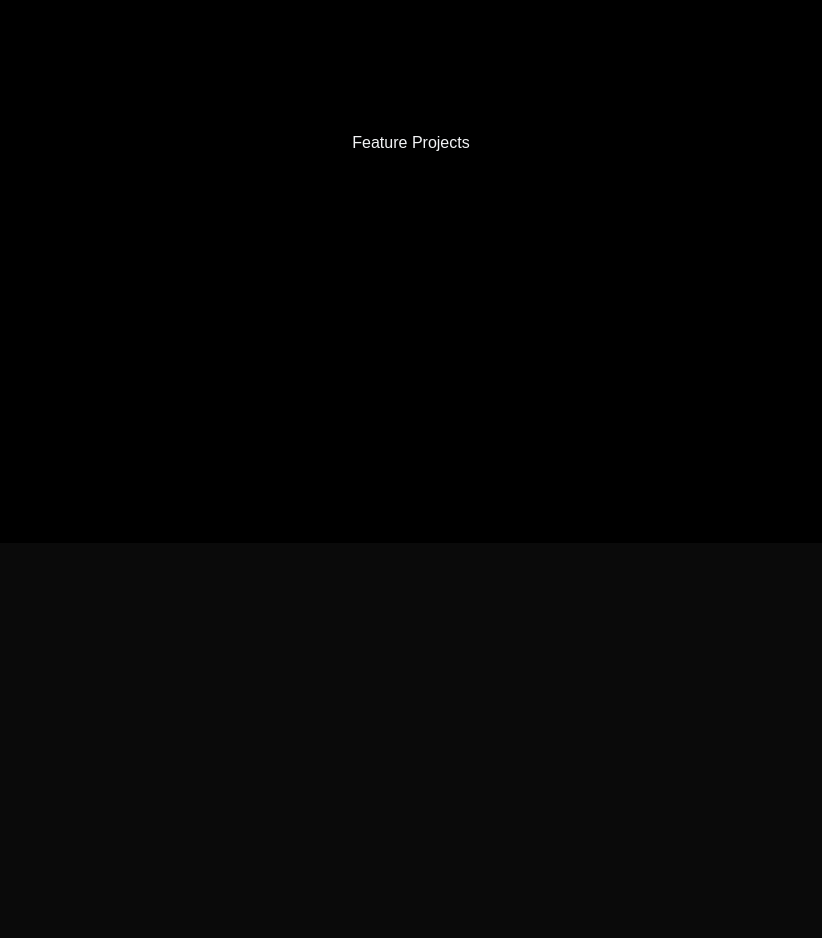
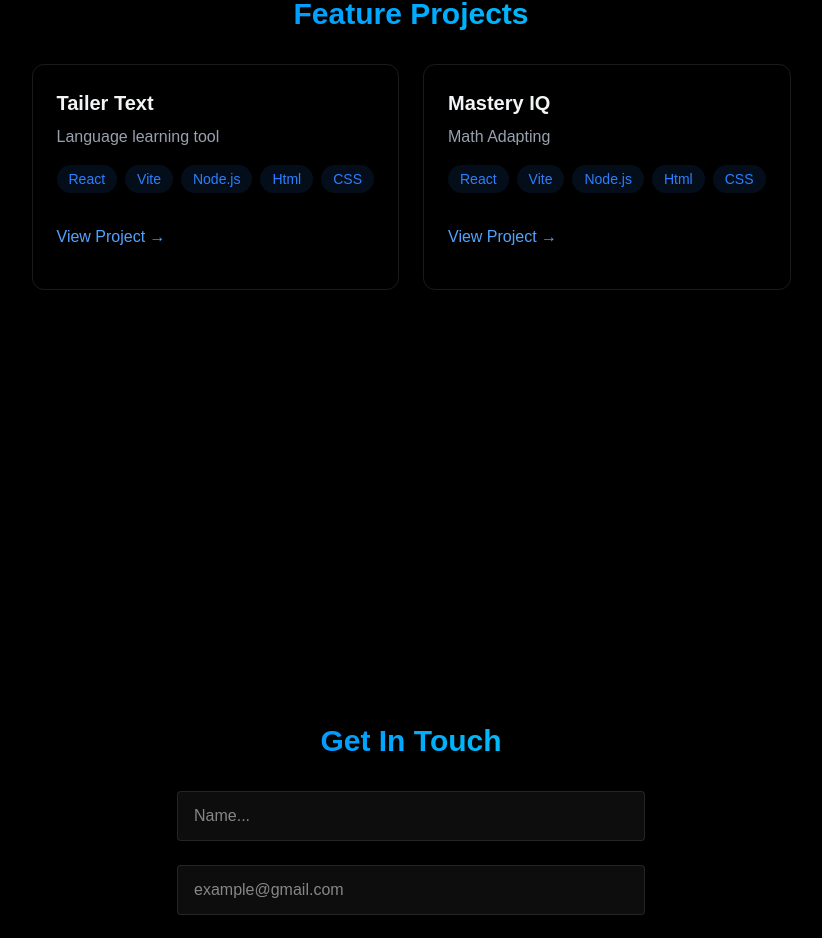
Before and after one commit to Fabri5io/Portfolio, a React (Vite) app: page / in a window 1280 px wide. Shown: the part 1857-2795 px from the top of the page, without its empty margins (229-1051 px from the left). Before the commit the page ends 2400 px from the top, so only its background shows below. Built offline with nearby package versions, Linux system fonts and the light colour scheme.

Commit message:
template is done

```diff
--- a/package.json
+++ b/package.json
@@ -14,6 +14,7 @@
     "emailjs-com": "^3.2.0",
     "react": "^19.1.1",
     "react-dom": "^19.1.1",
+    "react-icons": "^5.5.0",
     "tailwindcss": "^4.1.12"
   },
   "devDependencies": {
--- a/src/App.jsx
+++ b/src/App.jsx
@@ -7,6 +7,7 @@
 import {Home} from './components/sections/Home'
 import {About} from './components/sections/About'
 import {Projects} from './components/sections/Projects'
+import { Contact } from './components/sections/Contact';
 
 
 function App() {
@@ -24,6 +25,7 @@
         <Home />
         <About />
         <Projects />
+        <Contact/>
     </div>
     </>
   );
--- /dev/null
+++ b/src/components/RevealOnScroll.jsx
@@ -0,0 +1,25 @@
+import {useRef, useEffect} from 'react'
+
+export const RevealOnScroll = ({ children }) => {
+
+    const ref = useRef(null)
+
+    useEffect(() => {
+        const observer = new IntersectionObserver(([entry]) => {
+            if (entry.isIntersecting){
+                ref.current.classList.add("visible")
+            }
+        },
+        {threshold: 0.2, rootMargin: "0px 0px -50px 0px"}
+    );
+    if (ref.current) observer.observe(ref.current);
+
+    return () => observer.disconnect();
+    });
+
+    return(
+    <div ref={ref} className="reveal">
+        {children}
+    </div>
+    )
+}
--- a/src/components/sections/About.jsx
+++ b/src/components/sections/About.jsx
@@ -1,3 +1,4 @@
+import { RevealOnScroll } from "../RevealOnScroll"
 
 export const About = () => {
 
@@ -20,6 +21,7 @@
             id="about"
             className="min-h-screen flex items-center justify-center py-20"
         >
+            <RevealOnScroll>
             <div className="max-w-3xl mx-auto px-4">
                 <h2 className="text-3xl font-bold mb-8 bg-gradient-to-r from-blue-500 to-cyan-400 bg-clip-text text-transparent text-center">
                     {" "}
@@ -99,7 +101,7 @@
 
                 </dvi>
             </div>
-
+            </RevealOnScroll>
         </section>
     );
 }
--- a/src/components/sections/Contact.jsx
+++ b/src/components/sections/Contact.jsx
@@ -0,0 +1,98 @@
+import { useState } from "react"
+import { RevealOnScroll } from "../RevealOnScroll"
+import emailjs from 'emailjs-com'
+
+export const Contact = () => {
+    const [formData, setFormData] = useState({
+        name: "",
+        email: "",
+        message: ""
+    })
+
+
+    const handleSubmit = (e) => {
+        e.preventDefault();
+
+        emailjs
+            .sendForm(
+                import.meta.env.VITE_SERVICE_ID,
+                import.meta.env.VITE_TEMPLATE_ID,
+                e.target,
+                import.meta.env.VITE_PUBLIC_KEY
+            )
+            .then((result) => {
+                alert("Message Sent!");
+                setFormData({ name: "", email: "", message: "" });
+            })
+            .catch(() => alert("Oops! Something went wrong. Please try again."));
+    };
+
+    return (
+        <section
+            id="contact"
+            className="min-h-screen flex items-center justify-center py-20"
+        >
+            <RevealOnScroll>
+                <div className="px-4 w-full min-w-[300px] md:w-[500px] sm:w-2/3 p-6">
+                    <h2 className="text-3xl font-bold mb-8 bg-gradient-to-r from-blue-500 to-cyan-400 bg-clip-text text-transparent text-center">
+                        {" "}
+                        Get In Touch
+                    </h2>
+                    <form className="space-y-6" onSubmit={handleSubmit}>
+                        <div className="relative">
+                            <input
+                                type="text"
+                                id="name"
+                                name="name"
+                                required
+                                value={formData.name}
+                                className="w-full bg-white/5 border border-white/10 rounded px-4 py-3 text-white transition focus:outline-none focus:border-blue-500 focus:bg-blue-500/5"
+                                placeholder="Name..."
+                                onChange={(e) =>
+                                    setFormData({ ...formData, name: e.target.value })
+                                }
+                            />
+                        </div>
+
+                        <div className="relative">
+                            <input
+                                type="email"
+                                id="email"
+                                name="email"
+                                required
+                                value={formData.email}
+                                className="w-full bg-white/5 border border-white/10 rounded px-4 py-3 text-white transition focus:outline-none focus:border-blue-500 focus:bg-blue-500/5"
+                                placeholder="example@gmail.com"
+                                onChange={(e) =>
+                                    setFormData({ ...formData, email: e.target.value })
+                                }
+                            />
+                        </div>
+
+                        <div className="relative">
+                            <textarea
+                                id="message"
+                                name="message"
+                                required
+                                rows={5}
+                                value={formData.message}
+                                className="w-full bg-white/5 border border-white/10 rounded px-4 py-3 text-white transition focus:outline-none focus:border-blue-500 focus:bg-blue-500/5"
+                                placeholder="Your Message..."
+                                onChange={(e) =>
+                                    setFormData({ ...formData, message: e.target.value })
+                                }
+                            />
+                        </div>
+
+                        <button
+                            type="submit"
+                            className="w-full bg-blue-500 text-white py-3 px-6 rounded font-medium transition relative overflow-hidden hover:-translate-y-0.5 hover:shadow-[0_0_15px_rgba(59,130,246,0.4)]"
+                        >
+                            Send Message
+                        </button>
+                    </form>
+                </div>
+            </RevealOnScroll>
+        </section>
+    );
+};
--- a/src/components/sections/Home.jsx
+++ b/src/components/sections/Home.jsx
@@ -1,7 +1,9 @@
-
+import { RevealOnScroll } from "../RevealOnScroll"
 
 export const Home = () => {
-    return <section id="home" className="min-h-screen flex items-center justify-center relative">
+    return <section id="home"
+        className="min-h-screen flex items-center justify-center relative">
+        <RevealOnScroll>
             <div className="text-center z-10 px-4">
                 <h1 className="text -5xl md:text-7xl font-bold mb-6 bg-gradient-to-r from-blue-500 to-cyan-400 bg-clip-text text-transparent leading-right">
                     Hi,I am Junior
@@ -22,5 +24,6 @@
                     </a>
                 </div>
             </div>
+        </RevealOnScroll>
     </section>
 }
--- a/src/components/sections/Projects.jsx
+++ b/src/components/sections/Projects.jsx
@@ -1,12 +1,65 @@
+import { RevealOnScroll } from "../RevealOnScroll"
 
 export const Projects = () => {
-    return(
-        <section id="projects" className ="min-h-screen flex items-center justify-center py-20"
+    return (
+        <section id="projects" className="min-h-screen flex items-center justify-center py-20"
         >
-            <div className ="max-w-5xl mx-auto px-4">
-                <h2> Feature Projects</h2>
+              <RevealOnScroll>
+            <div className="max-w-5xl mx-auto px-4">
+                <h2 className="text-3xl font-bold mb-8 bg-gradient-to-r from-blue-500 to-cyan-400 bg-clip-text text-transparent text-center">
+                    {" "}
+                    Feature Projects
+                </h2>
+                <div className="grid grid-cols-1 md:grid-cols-2 gap-6">
+                    <div className="p-6 rounded-xl border border-white/10 hover:-translate-y-1 hover:border-blue-500/30
+                                hover:shadow-[0_2px_8px_rgba(59,130,2246,0.1)] transition-all
+                                "
+                    >
+                        <h3 className="text-xl font-bold mb-2">Tailer Text</h3>
+                        <p className="text-gray-400 mb-4"> Language learning tool</p>
+                        <div className="flex flex-wrap gap-2 mb-4">
+                            {["React", "Vite", "Node.js", "Html", "CSS"].map((tech, key) => (
+                                <span
+                                    key={key}
+                                    className="bg-blue-500/10 text-blue-500 py-1 px-3 rounded-full text-sm hover:bg-blue-500/20
+                                                    hover:shadow-[0_2px_8px_rgba(59,130,2246,0.2)] transition
+                                            "
+                                >
+                                    {tech}
 
+                                </span>
+                            ))}
+                        </div>
+                        <div className="flex justify-between items-center">
+                            <a href="#" className ="text-blue-400 hover:text-blue-300 transition-colors my-4">View Project → </a>
+                        </div>
+                    </div>
+                     <div className="p-6 rounded-xl border border-white/10 hover:-translate-y-1 hover:border-blue-500/30
+                                hover:shadow-[0_2px_8px_rgba(59,130,2246,0.1)] transition-all
+                                "
+                    >
+                        <h3 className="text-xl font-bold mb-2">Mastery IQ</h3>
+                        <p className="text-gray-400 mb-4"> Math Adapting </p>
+                        <div className="flex flex-wrap gap-2 mb-4">
+                            {["React", "Vite", "Node.js", "Html", "CSS"].map((tech, key) => (
+                                <span
+                                    key={key}
+                                    className="bg-blue-500/10 text-blue-500 py-1 px-3 rounded-full text-sm hover:bg-blue-500/20
+                                                    hover:shadow-[0_2px_8px_rgba(59,130,2246,0.2)] transition
+                                            "
+                                >
+                                    {tech}
+
+                                </span>
+                            ))}
+                        </div>
+                        <div className="flex justify-between items-center">
+                            <a href="#" className ="text-blue-400 hover:text-blue-300 transition-colors my-4">View Project → </a>
+                        </div>
+                    </div>
+                </div>
             </div>
+            </RevealOnScroll>
         </section>
     )
 }
--- a/src/index.css
+++ b/src/index.css
@@ -36,3 +36,15 @@
       animation: loading 0.8s ease infinite;
     }
 }
+
+
+.reveal{
+  opacity: 0;
+  transform: translateY(20px);
+  transition: opacity 0.7s ease, transform 0.7s ease;
+}
+
+.reveal.visible {
+  opacity: 1;
+  transform: translateY(0)
+}
```
Also changed, not shown: 2 other files (tests, documents, lock files or other folders). Lines whose indentation alone changed are shown as unchanged.
